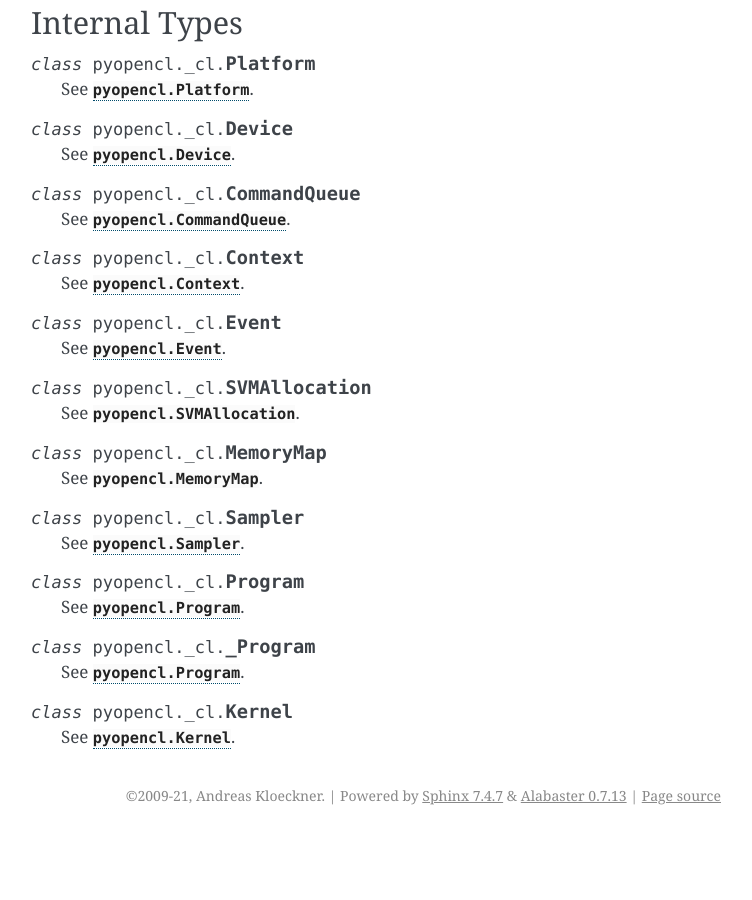
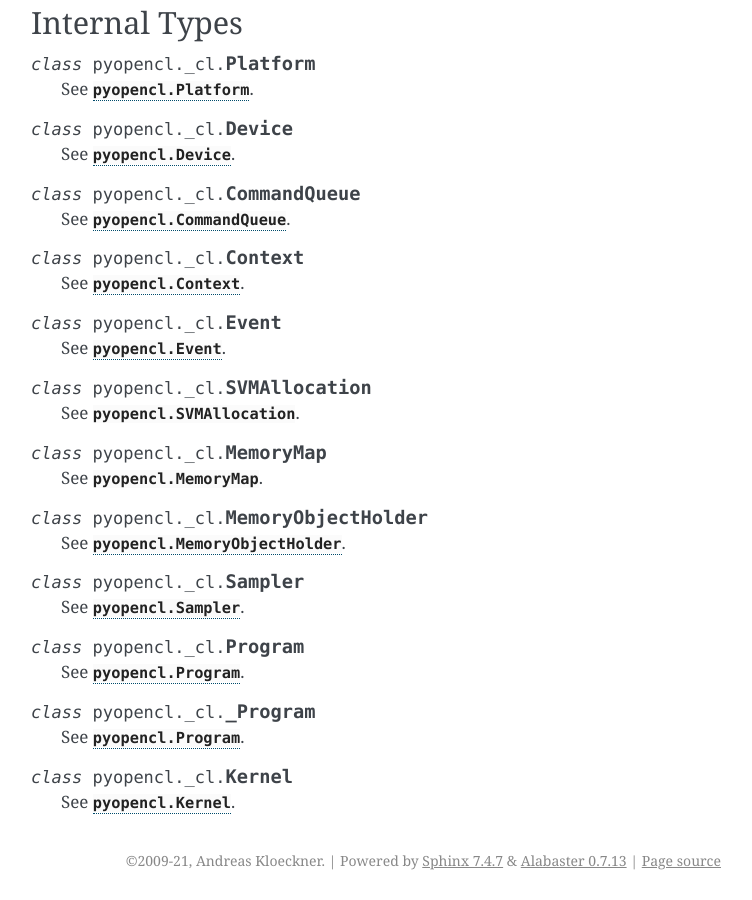
Before and after one commit to inducer/pyopencl, a Sphinx documentation site: the page built from doc/misc.rst, in a window 1280 px wide and 900 px high, scrolled down 17916 px. Shown: the whole window, without its empty margins (389-1141 px from the left). Built offline with Sphinx 7.4.7, drawn with Linux system fonts in a browser that asks for light colours; before the commit the page ends 18751 px from its top, so only the background shows below that.

Commit message:
add MemoryObjectHolder to docs

```diff
--- a/doc/misc.rst
+++ b/doc/misc.rst
@@ -853,6 +853,10 @@ Internal Types
 
     See :class:`pyopencl.MemoryMap`.
 
+.. class:: MemoryObjectHolder
+
+    See :class:`pyopencl.MemoryObjectHolder`.
+
 .. class:: Sampler
 
     See :class:`pyopencl.Sampler`.
--- a/doc/runtime_memory.rst
+++ b/doc/runtime_memory.rst
@@ -4,6 +4,8 @@ OpenCL Runtime: Memory
 ======================
 
 .. currentmodule:: pyopencl
+
+.. class:: MemoryObjectHolder
 
 .. class:: MemoryObject
 
--- a/pyopencl/__init__.py
+++ b/pyopencl/__init__.py
@@ -2047,7 +2047,7 @@ def enqueue_copy(queue, dest, src, **kwargs):
 # {{{ enqueue_fill
 
 def enqueue_fill(queue: CommandQueue,
-        dest: "Union[MemoryObjectHolder, SVMPointer]",
+        dest: Union[MemoryObjectHolder, "SVMPointer"],
         pattern: Any, size: int, *, offset: int = 0,
         wait_for: Optional[Sequence[Event]] = None) -> Event:
     """
```
